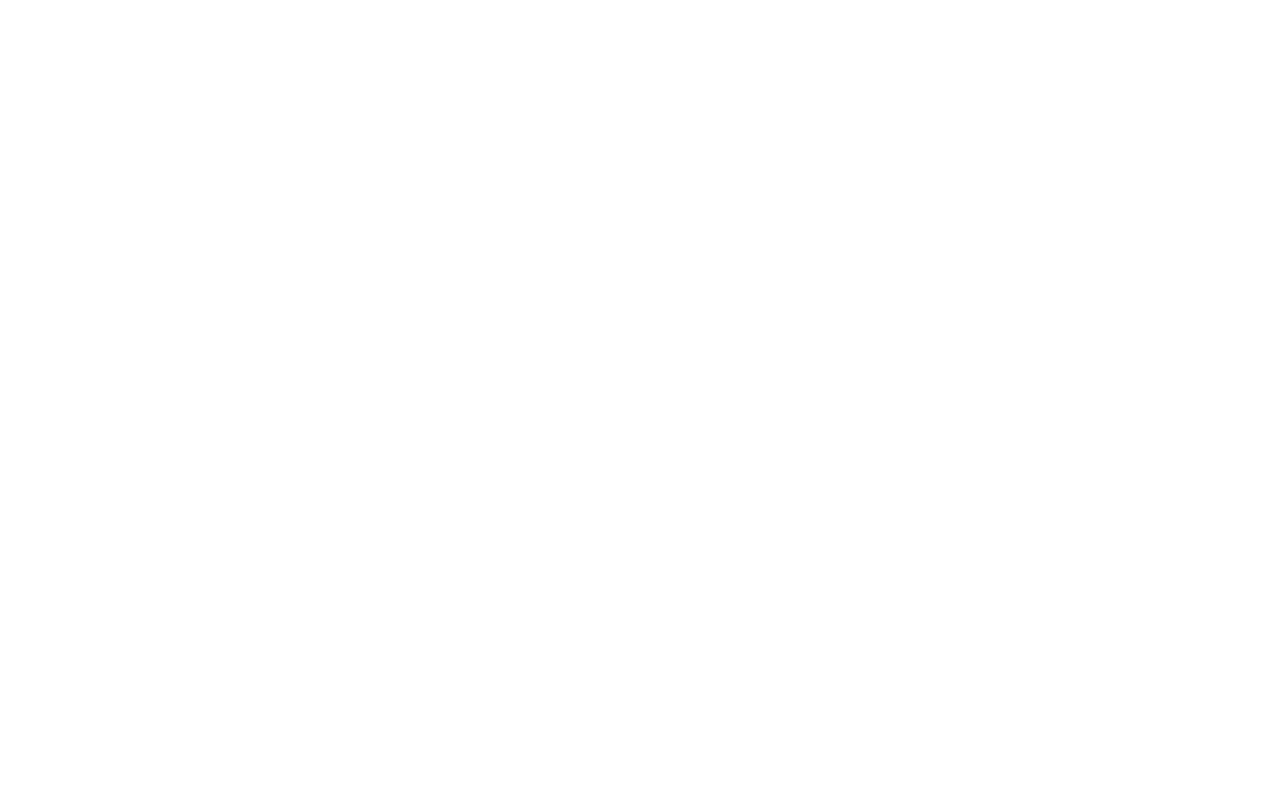
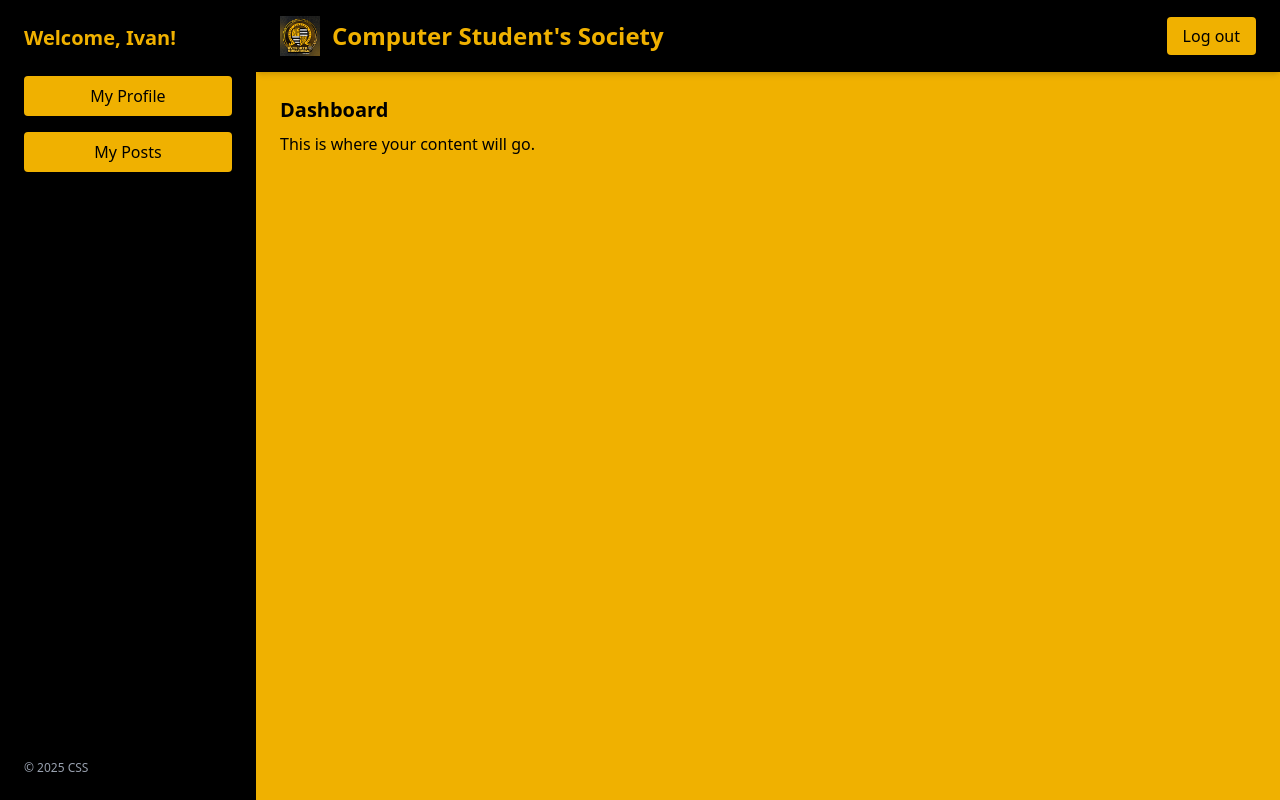
Before and after one commit to mr123ivan/csshub-webfrontend, a React (Vite) app in the folder frontend-web/csshub-webfrontend/: page /userpage in a window 1280 px wide. Before the commit this address had no page. Built offline with nearby package versions, Linux system fonts and the light colour scheme.

Commit message:
Added a UserPage

```diff
--- a/frontend-web/csshub-webfrontend/src/App.jsx
+++ b/frontend-web/csshub-webfrontend/src/App.jsx
@@ -2,7 +2,7 @@
 import Login from './pages/Login'
 import Signup from './pages/Signup'
 import LandingPage from './pages/LandingPage'
-
+import UserPage from './pages/UserPage'
 
 
 function App() {
@@ -14,6 +14,7 @@
         <Route path="/" element={<LandingPage />} />
         <Route path="/login" element={<Login />} />
         <Route path="/signup" element={<Signup />} />
+        <Route path="/userpage" element={<UserPage />} />
 
       </Routes>
     </BrowserRouter>
--- /dev/null
+++ b/frontend-web/csshub-webfrontend/src/components/HomeNavbar.jsx
@@ -0,0 +1,30 @@
+import React from 'react'
+
+const HomeNavbar = () => {
+  return (
+    <div>
+        {/* Navbar */}
+        <nav className="flex items-center justify-between px-6 py-4 shadow-md bg-black">
+        <h1 className="text-2xl font-bold text-yellow-500">Computer Student's Society</h1>
+
+        <div className="space-x-4">
+          <Link
+            to="/login"
+            className="px-4 py-2 bg-yellow-500 text-black rounded hover:bg-yellow-600 transition"
+          >
+            Log in
+          </Link>
+
+          <Link
+            to="/signup"
+            className="px-4 py-2 border border-yellow-500 text-yellow-500 rounded hover:bg-yellow-50 transition"
+          >
+            Sign up
+          </Link>
+        </div>
+      </nav>
+    </div>
+  )
+}
+
+export default HomeNavbar
--- /dev/null
+++ b/frontend-web/csshub-webfrontend/src/pages/UserPage.jsx
@@ -0,0 +1,51 @@
+import React from 'react'
+import { Link } from 'react-router-dom'
+import cssLogo from '../assets/csslogo.jpg';
+
+const UserPage = () => {
+  return (
+    <div className="min-h-screen flex">
+      {/* Sidebar */}
+      <aside className="w-64 bg-black text-yellow-500 p-6 shadow-lg flex flex-col justify-between">
+        <div>
+          <div className="text-xl font-bold mb-6">Welcome, Ivan!</div>
+          <button className="w-full mb-4 px-4 py-2 bg-yellow-500 text-black rounded hover:bg-yellow-600 transition">
+            My Profile
+          </button>
+          <button className="w-full px-4 py-2 bg-yellow-500 text-black rounded hover:bg-yellow-600 transition">
+            My Posts
+          </button>
+        </div>
+        <div className="text-xs text-gray-400 mt-10">© 2025 CSS</div>
+      </aside>
+
+      {/* Main Content */}
+      <div className="flex-1 bg-yellow-500">
+        {/* Navbar */}
+        <nav className="flex items-center justify-between px-6 py-4 shadow-md bg-black">
+          <div className="flex items-center space-x-3">
+            <img src={cssLogo} alt="CSS Logo" className="w-10 h-10 object-contain" />
+            <h1 className="text-2xl font-bold text-yellow-500">Computer Student's Society</h1>
+          </div>
+
+          <div className="space-x-4">
+            <Link
+              to="/login"
+              className="px-4 py-2 bg-yellow-500 text-black rounded hover:bg-yellow-600 transition"
+            >
+              Log out
+            </Link>
+          </div>
+        </nav>
+
+        {/* Placeholder for page content */}
+        <div className="p-6 text-black">
+          <h2 className="text-xl font-semibold">Dashboard</h2>
+          <p className="mt-2">This is where your content will go.</p>
+        </div>
+      </div>
+    </div>
+  )
+}
+
+export default UserPage
```
Also changed, not shown: frontend-web/csshub-webfrontend/src/assets/csslogo.jpg (added).
